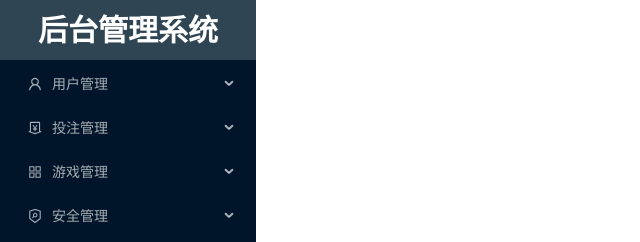
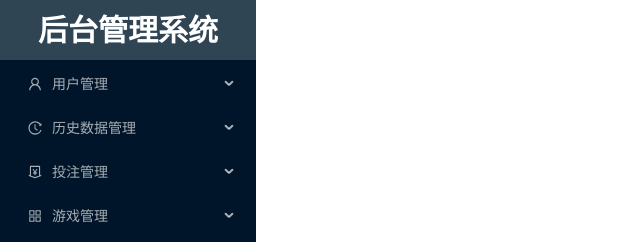
Before and after one commit to dadiosy/stake-fork-admin, a React (Create React App) app: page / in a window 1280 px wide. Shown: the top 242 px of the page, without its empty margins (0-640 px from the left). Built offline with nearby package versions, Linux system fonts and the light colour scheme.

Commit message:
updated menus

```diff
--- a/src/components/layout/SideMenu.jsx
+++ b/src/components/layout/SideMenu.jsx
@@ -1,12 +1,40 @@
-import { AppstoreOutlined, UserOutlined, SettingOutlined, MoneyCollectOutlined, SecurityScanOutlined } from '@ant-design/icons';
+import {
+    AppstoreOutlined,
+    UserOutlined,
+    HistoryOutlined,
+    SettingOutlined,
+    MoneyCollectOutlined,
+    SecurityScanOutlined,
+} from '@ant-design/icons';
 import { Menu } from 'antd';
+import { useNavigate } from 'react-router-dom';
 
 export default function SideMenu() {
+    const navigate = useNavigate()
     const items = [
         {
             key: 'user',
             label: '用户管理',
             icon: <UserOutlined />,
+            children: [
+                {
+                    key: 'user-data',
+                    label: '用户管理',
+                },
+                {
+                    key: 'register-data',
+                    label: '注册管理',
+                },
+                {
+                    key: 'login-data',
+                    label: '登入管理',
+                },
+            ],
+        },
+        {
+            key: 'history-data',
+            label: '历史数据管理',
+            icon: <HistoryOutlined />,
             children: [
                 {
                     key: 'topup_detail',
@@ -73,7 +101,8 @@ export default function SideMenu() {
     ];
 
     const onClick = (e) => {
-        console.log(e)
+        const path = e.keyPath.reverse().join('/')
+        navigate(path)
     }
     return (
         <div className="fixed w-[256px] h-[100vh] bg-menu-back overflow-auto">
```
